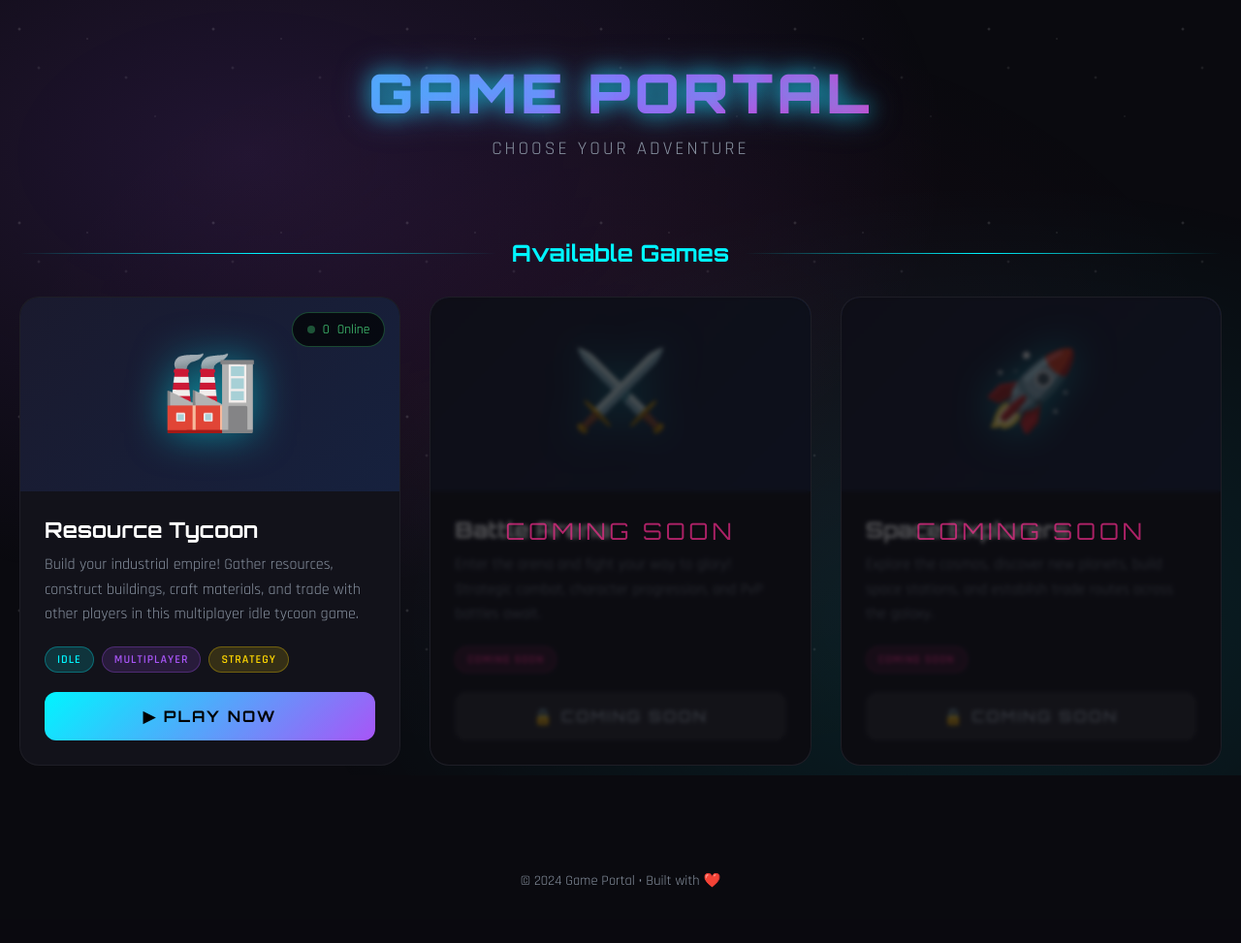
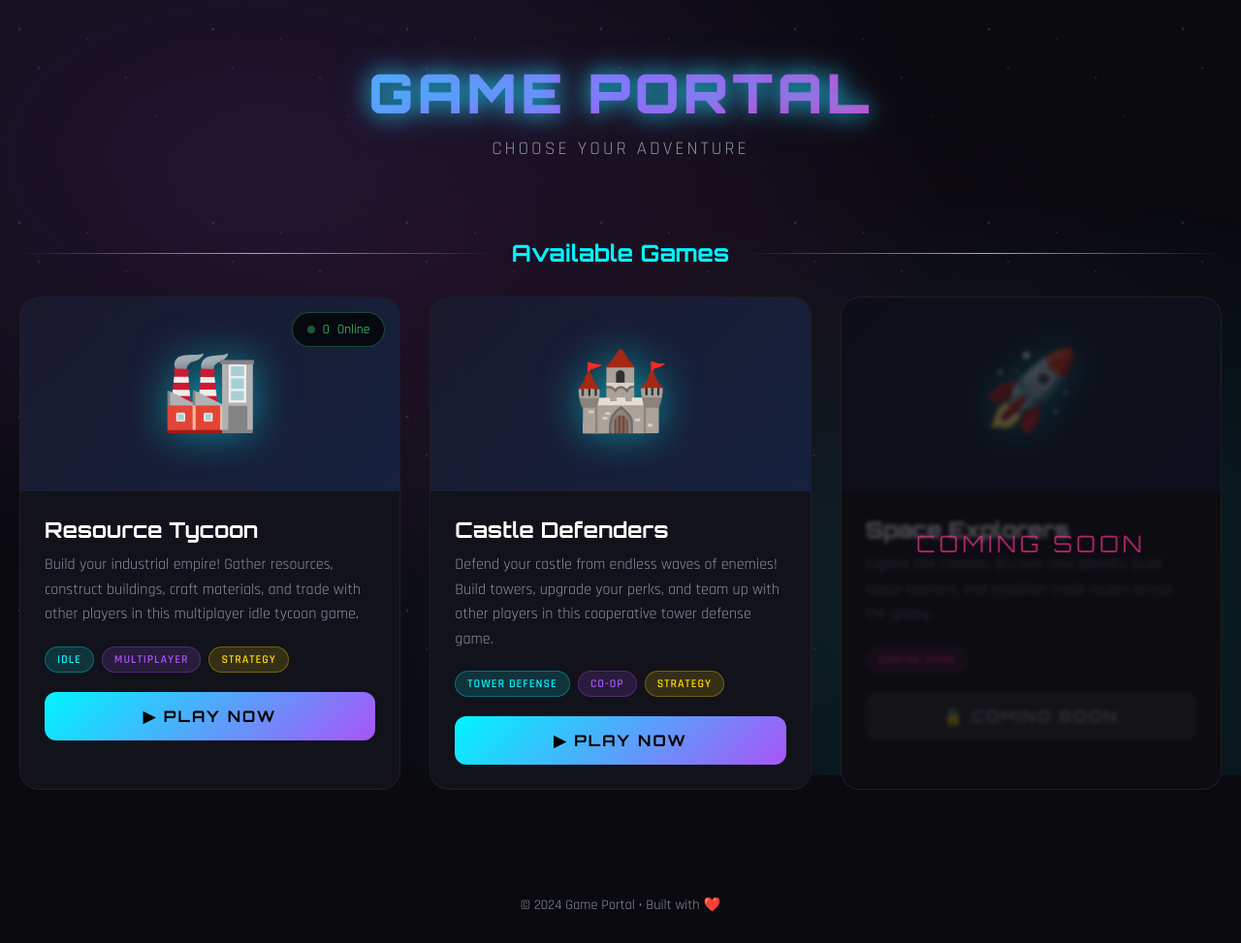
Before and after one commit to TylerOusley/resource-tycoon, a Flask app: page / in a window 1280 px wide. Shown: the whole page at 97% size. Before the commit the page ends 916 px from the top, so only its background shows below. Run offline with Flask 3, Linux system fonts and the light colour scheme; some libraries are stand-ins or nearby versions.

Commit message:
Add files via upload

```diff
--- a/templates/portal.html
+++ b/templates/portal.html
@@ -435,26 +435,25 @@
                 </div>
             </div>
 
-            <!-- Placeholder Game 2 -->
-            <div class="game-card" style="pointer-events: none;">
+            <!-- Castle Defenders -->
+            <div class="game-card" onclick="window.location.href='/castle-defenders'">
                 <div class="game-thumbnail">
-                    <span class="game-icon">⚔️</span>
+                    <span class="game-icon">🏰</span>
                 </div>
                 <div class="game-info">
-                    <h3 class="game-title">Battle Arena</h3>
+                    <h3 class="game-title">Castle Defenders</h3>
                     <p class="game-description">
-                        Enter the arena and fight your way to glory! Strategic combat,
-                        character progression, and PvP battles await.
+                        Defend your castle from endless waves of enemies! Build towers,
+                        upgrade your perks, and team up with other players in this cooperative tower defense game.
                     </p>
                     <div class="game-tags">
-                        <span class="tag tag-coming-soon">Coming Soon</span>
+                        <span class="tag tag-idle">Tower Defense</span>
+                        <span class="tag tag-multiplayer">Co-op</span>
+                        <span class="tag tag-strategy">Strategy</span>
                     </div>
-                    <button class="play-button" disabled>
-                        🔒 Coming Soon
+                    <button class="play-button">
+                        ▶ Play Now
                     </button>
-                </div>
-                <div class="coming-soon-overlay">
-                    <span class="coming-soon-text">Coming Soon</span>
                 </div>
             </div>
 
```
